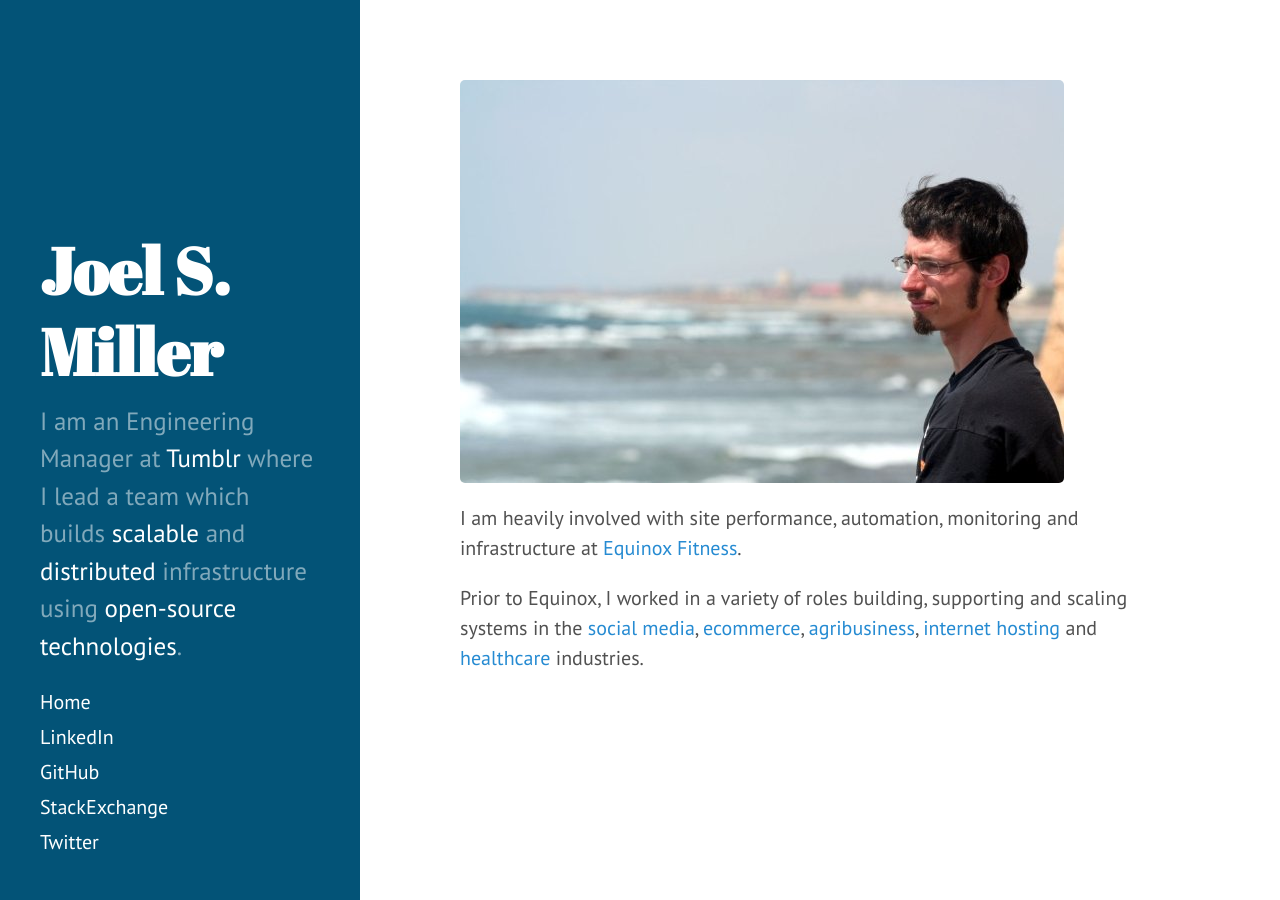
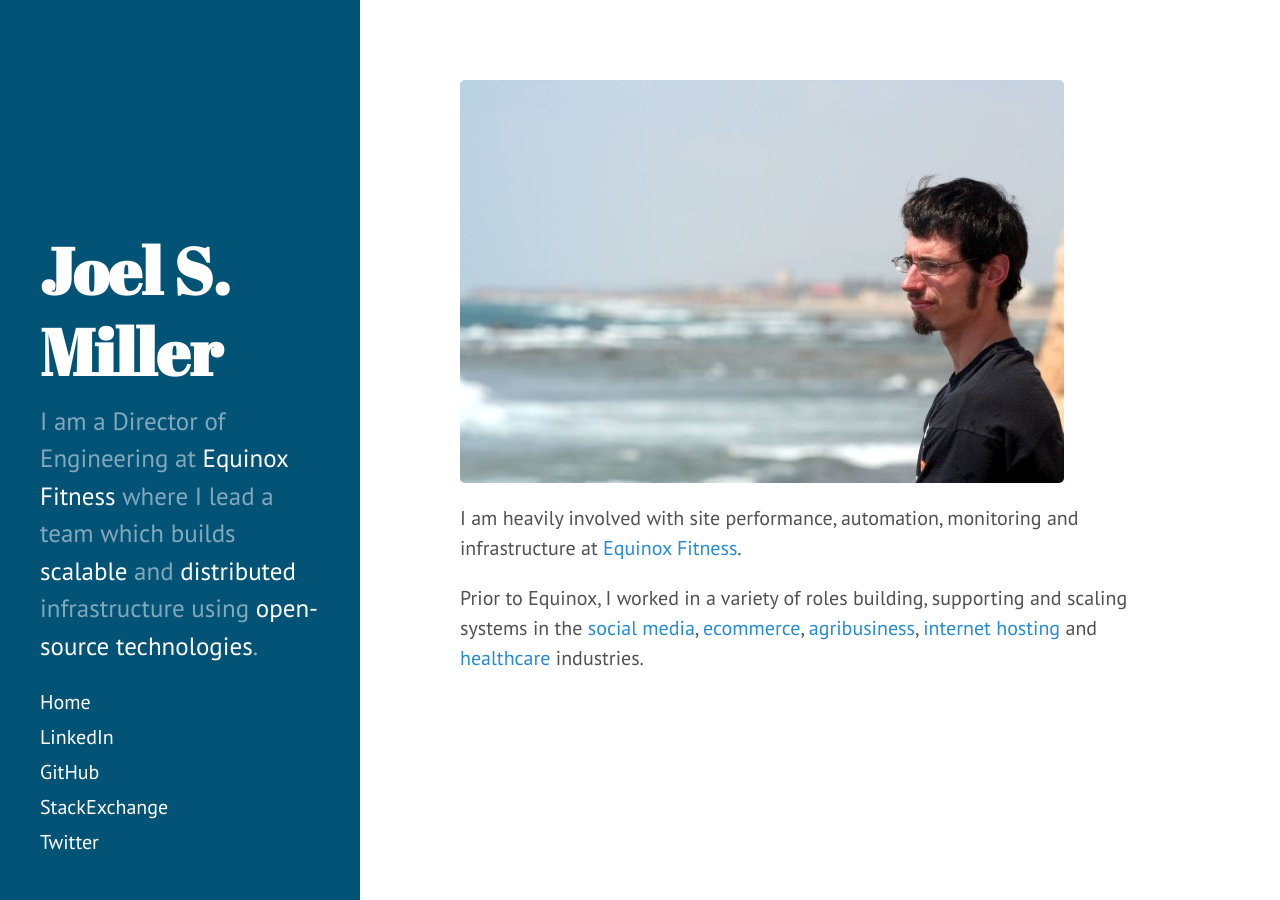
Before and after one commit to esquireofoz/esquireofoz.github.io, a Jekyll site: the page built from index.html, in a window 1280 px wide. Built offline with Jekyll 4.4.1, drawn with Linux system fonts in a browser that asks for light colours; nearby versions of some CDN libraries; the list of posts is cut into pages by our own code.

Commit message:
updates to reflect current job status

```diff
--- a/_config.yml
+++ b/_config.yml
@@ -17,7 +17,7 @@ plugins: [jekyll-paginate]
 # Setup
 title:            Joel S. Miller
 tagline:          'Amassed Ramblings'
-description:      'I am an Engineering Manager at <a href="https://www.tumblr.com" target="_blank">Tumblr</a> where I lead a team which builds <a href="https://en.wikipedia.org/wiki/Scalability" target="_blank">scalable</a> and <a href="https://en.wikipedia.org/wiki/Distributed_computing" target="_blank">distributed</a> infrastructure using <a href="https://en.wikipedia.org/wiki/List_of_free_and_open-source_software_packages" target="_blank">open-source technologies</a>.'
+description:      'I am a Director of Engineering at <a href="https://www.equinox.com" target="_blank">Equinox Fitness</a> where I lead a team which builds <a href="https://en.wikipedia.org/wiki/Scalability" target="_blank">scalable</a> and <a href="https://en.wikipedia.org/wiki/Distributed_computing" target="_blank">distributed</a> infrastructure using <a href="https://en.wikipedia.org/wiki/List_of_free_and_open-source_software_packages" target="_blank">open-source technologies</a>.'
 
 url:              http://www.joelsmiller.com
 baseurl:          /
```
